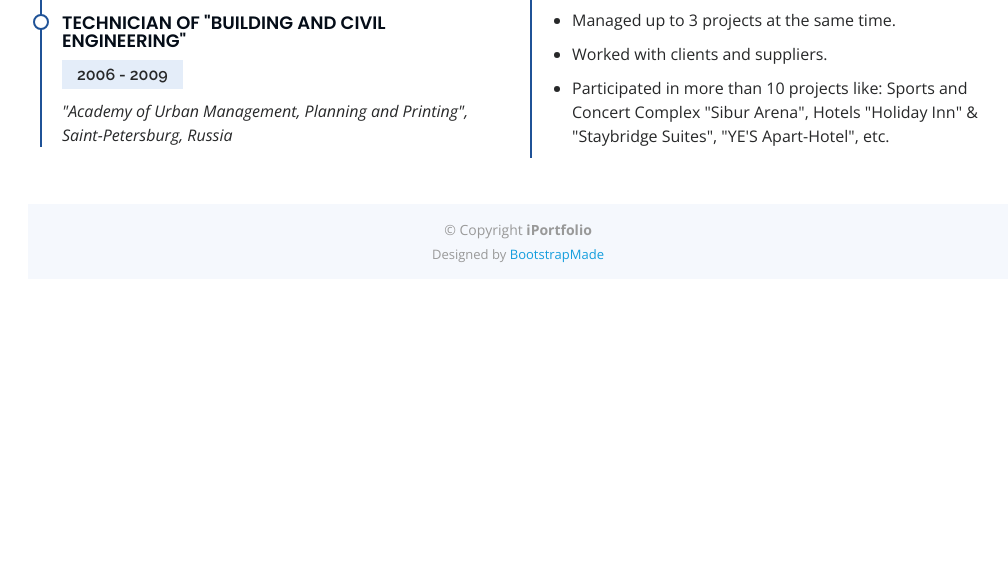
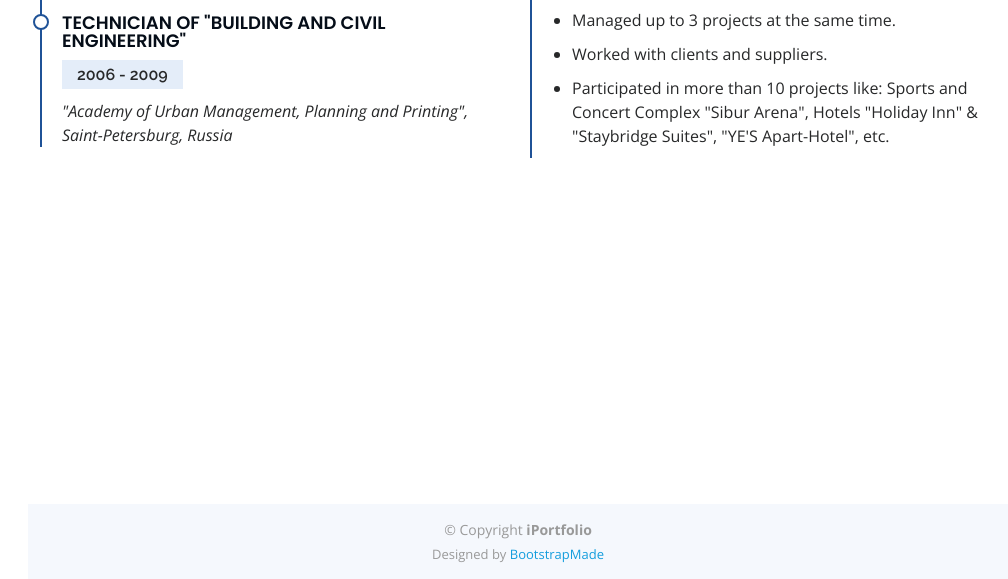
Before and after one commit to k-yakovlev/portfolio-website, a Flask app: page / in a window 1280 px wide. Shown: the part 3084-3663 px from the top of the page, without its empty margins (272-1280 px from the left). Before the commit the page ends 3347 px from the top, so only its background shows below. Run offline with Flask 2, Linux system fonts and the light colour scheme; some libraries are stand-ins or nearby versions.

Commit message:
Add margin-top: 300px to #footer.

```diff
--- a/static/css/style.css
+++ b/static/css/style.css
@@ -1049,6 +1049,7 @@ section {
 --------------------------------------------------------------*/
 #footer {
   padding: 15px;
+  margin-top: 300px;
   color: #999;
   font-size: 14px;
   width: auto;
```
